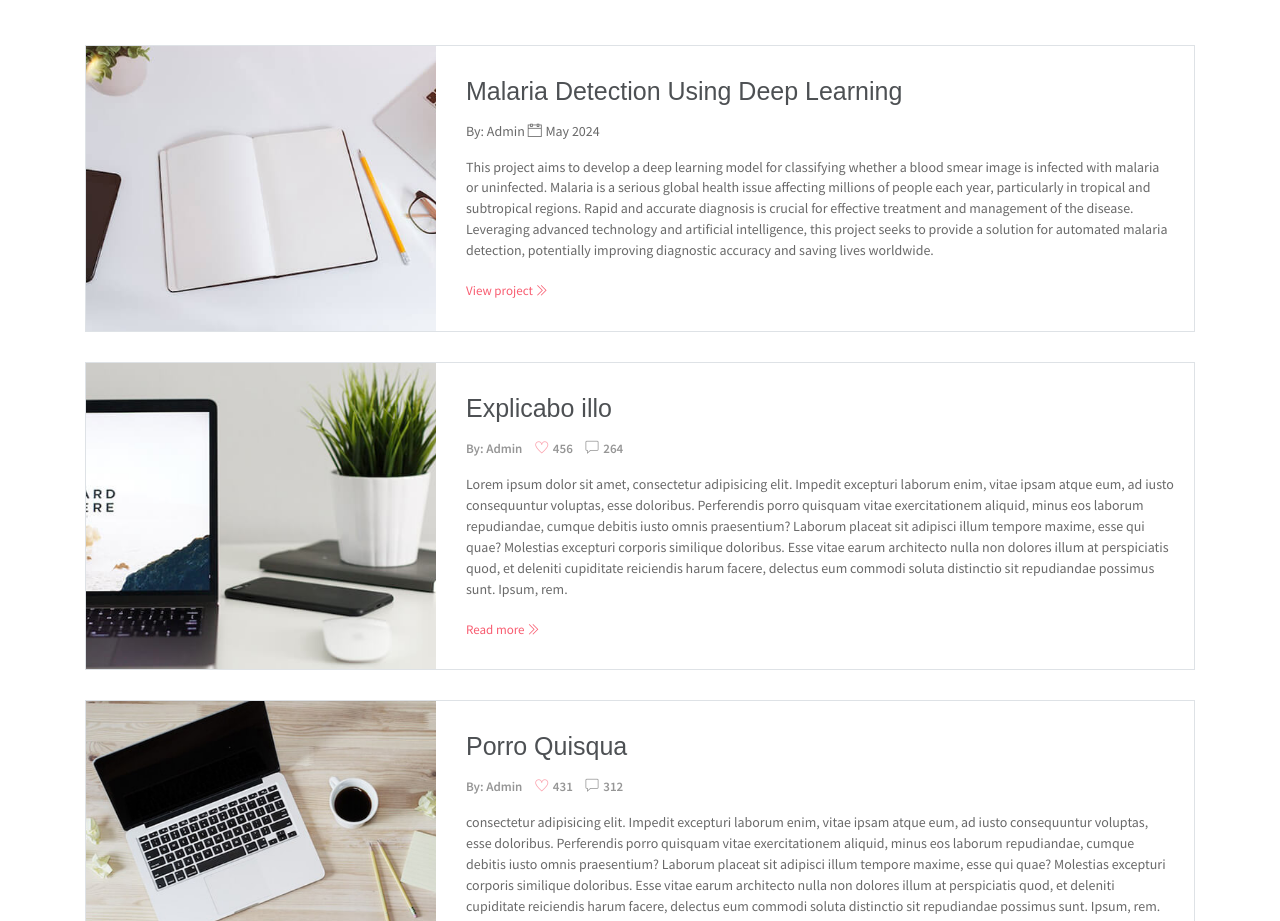
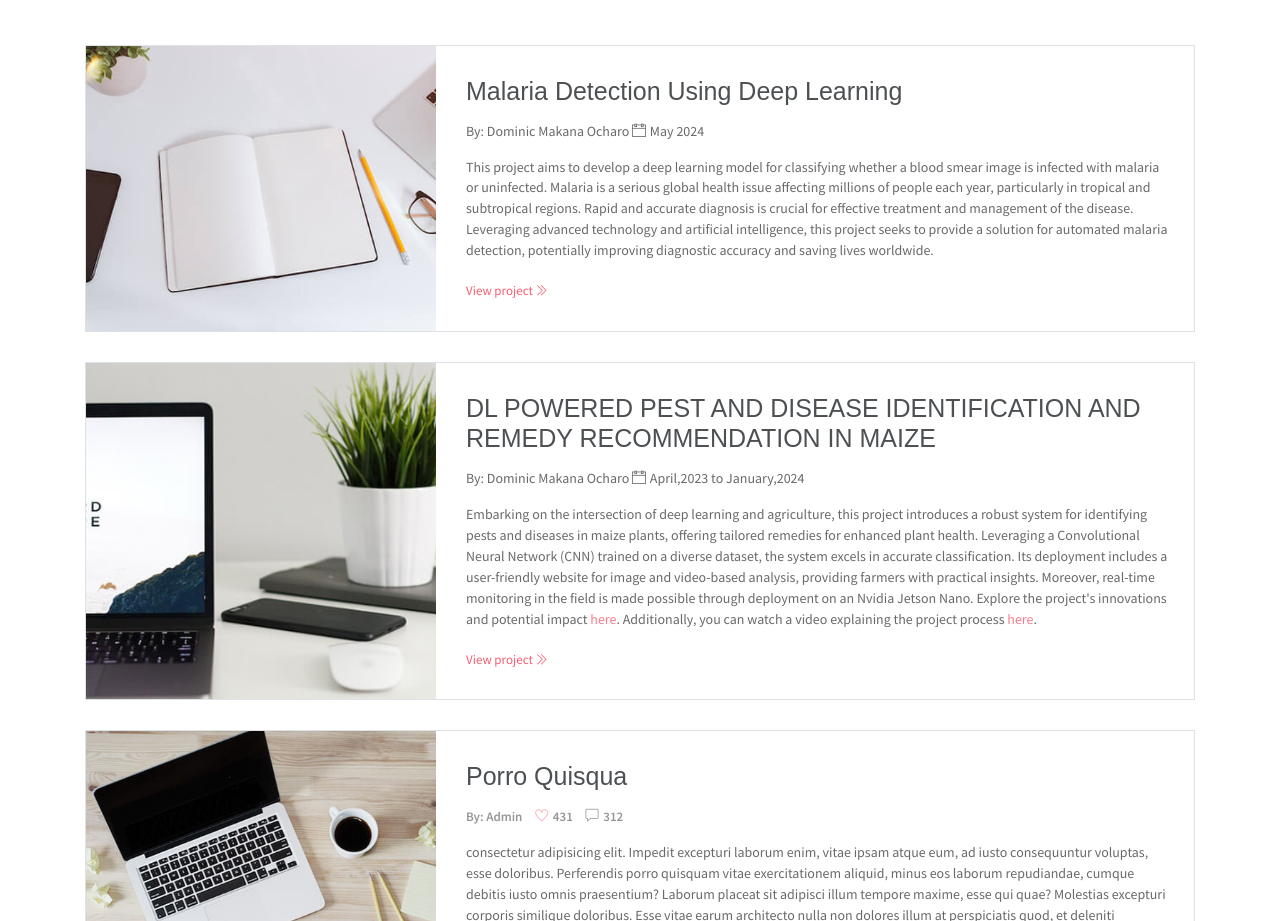
Before and after one commit to DominicOcharo1/dominic-ocharo1, a website: page index.html in a window 1280 px wide. Shown: the part 5346-6267 px from the top of the page. Drawn offline with Linux system fonts and the light colour scheme; some packages are replaced by stand-ins of ours.

Commit message:
Update index.html
added the second project

```diff
--- a/index.html
+++ b/index.html
@@ -601,7 +601,7 @@
                         <h6 class="title">Malaria Detection Using Deep Learning</h6>
 
 			<p class="post-details">
-			    By: Admin
+			    By: Dominic Makana Ocharo
 			    <i class="ti-calendar"></i> May 2024
 			</p>
 
@@ -621,17 +621,21 @@
                         <img src="assets/imgs/blog2.jpg" alt="Download free bootstrap 4 landing page, free boootstrap 4 templates, Download free bootstrap 4.1 landing page, free boootstrap 4.1.1 templates, meyawo Landing page">
                     </div>
                     <div class="content-holder">
-                        <h6 class="title">Explicabo illo</h6>
+                        <h6 class="title">DL POWERED PEST AND DISEASE IDENTIFICATION AND REMEDY RECOMMENDATION IN MAIZE</h6>
 
-                        <p class="post-details">
-                            <a href="#">By: Admin</a>
-                            <a href="#"><i class="ti-heart text-danger"></i> 456</a>
-                            <a href="#"><i class="ti-comment"></i> 264</a>
-                        </p>
+			<p class="post-details">
+			    By: Dominic Makana Ocharo
+			    <i class="ti-calendar"></i> April,2023 to January,2024
+			</p>
 
-                        <p>Lorem ipsum dolor sit amet, consectetur adipisicing elit. Impedit excepturi laborum enim, vitae ipsam atque eum, ad iusto consequuntur voluptas, esse doloribus. Perferendis porro quisquam vitae exercitationem aliquid, minus eos laborum repudiandae, cumque debitis iusto omnis praesentium? Laborum placeat sit adipisci illum tempore maxime, esse qui quae? Molestias excepturi corporis similique doloribus. Esse vitae earum architecto nulla non dolores illum at perspiciatis quod, et deleniti cupiditate reiciendis harum facere, delectus eum commodi soluta distinctio sit repudiandae possimus sunt. Ipsum, rem.</p>
+                        <p> Embarking on the intersection of deep learning and agriculture, this project introduces a robust system for identifying pests and diseases in maize plants,
+				offering tailored remedies for enhanced plant health. Leveraging a Convolutional Neural Network (CNN) trained on a diverse dataset,
+				the system excels in accurate classification. Its deployment includes a user-friendly website for image and video-based analysis, providing
+				farmers with practical insights. Moreover, real-time monitoring in the field is made possible through deployment on an Nvidia Jetson Nano.
+				Explore the project's innovations and potential impact <a href="https://pestanddisease.streamlit.app/">here</a>.
+				Additionally, you can watch a video explaining the project process <a href="https://youtu.be/XMqZucJcloc?si=2Zac7P5Uv42kX3LE">here</a>.</p>
 
-                        <a href="#" class="read-more">Read more <i class="ti-angle-double-right"></i></a>
+                        <a href="https://github.com/DominicOcharo/Maize_Pests_and_Disease_Detection" class="read-more">View project <i class="ti-angle-double-right"></i></a>
                     </div>
                 </div><!-- end of blog wrapper -->
                 <!-- blog-card -->
```
